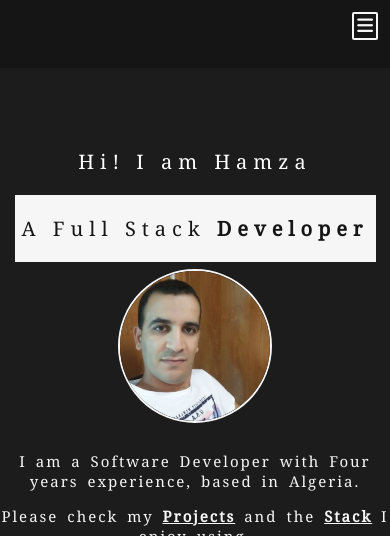
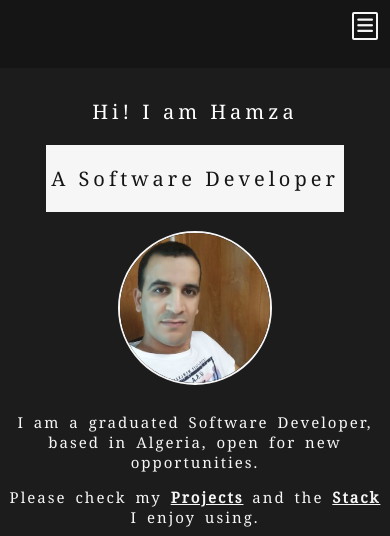
Before and after one commit to Hamza-Dahmoun/hamza-dahmoun.github.io, a plain HTML site: page index.html in a window 390 px wide. Shown: the top 536 px of the page. Drawn offline with Linux system fonts and the light colour scheme.

Commit message:
make welcome-section text more responsive & edit its text content

```diff
--- a/app.css
+++ b/app.css
@@ -42,11 +42,6 @@ html, body {
     }
 }
 
-#welcome-section h1 {
-    font-size: 40px;
-    letter-spacing: 3px;
-}
-
 #welcome-section p {
     font-size: 25px;
     letter-spacing: 6px;
@@ -55,20 +50,17 @@ html, body {
     color: var(--cool-gray);
     background-color: var(--white);
     letter-spacing: 5px;
-    padding-left: 7px;padding-right:7px;
     display: inline-block;
+    padding-right: 5px; padding-left: 5px;
 }
-#welcome-section #hi-msg{
-    padding-top: 10px;
-}
+
 @media screen and (max-width: 600px) {
-    #welcome-section h1 {
-        font-size: 32px;
-        letter-spacing: 3px;
+    #welcome-section {
+        padding-top: 10px;
     }
     #welcome-section p {
         font-size: 22px;
-        letter-spacing: 6px;
+        letter-spacing: 5px;
     }
 }
 
@@ -79,7 +71,15 @@ html, body {
     }
     #welcome-section p {
         font-size: 20px;
-        letter-spacing: 6px;
+        letter-spacing: 4px;
+    }
+}
+@media screen and (max-width: 300px) {
+    #welcome-section #job-title{
+        padding-top: 0px; padding-bottom: 0px;
+    }
+    #welcome-section #job-title p{
+        margin-top: 4px; margin-bottom: 4px;
     }
 }
 
@@ -90,16 +90,15 @@ html, body {
     }
     #welcome-section p {
         font-size: 18px;
-        letter-spacing: 6px;
     }
 }
 
 #welcome-section #introduction {
-    width: 100%;
+    width: 98%;
     margin-left: auto;
     margin-right: auto;
     text-align: center;
-    margin-bottom: 3%;
+    margin-bottom: 3%;margin-top: 3%;
 }
 #welcome-section #introduction a{
     font-weight: bold;
@@ -116,10 +115,6 @@ html, body {
 }
 
 @media screen and (max-width: 600px) {
-    #welcome-section {
-        padding-top: 50px;
-        ;
-    }
     #welcome-section #introduction img {
         height: 165px;
         width: 165px;
--- a/index.html
+++ b/index.html
@@ -25,13 +25,13 @@
     <div id="welcome-section">
         <p id="hi-msg">Hi! I am Hamza</p>
         <div id="job-title">
-            <p>A Full Stack <strong>Developer</strong></p>
+            <p>A Software Developer</p>
         </div>
 
         <div id="introduction">
             <img src="pictures/myphoto.jpg" alt="my picture" />
 
-            <p>I am a Software Developer with Four years experience, based in Algeria.</p>
+            <p>I am a graduated Software Developer, based in Algeria, open for new opportunities.</p>
             <p>Please check my <a href="#projects">Projects</a> and the <a href="#my-technologies">Stack</a> I enjoy using.</p>
 
         </div>
```
